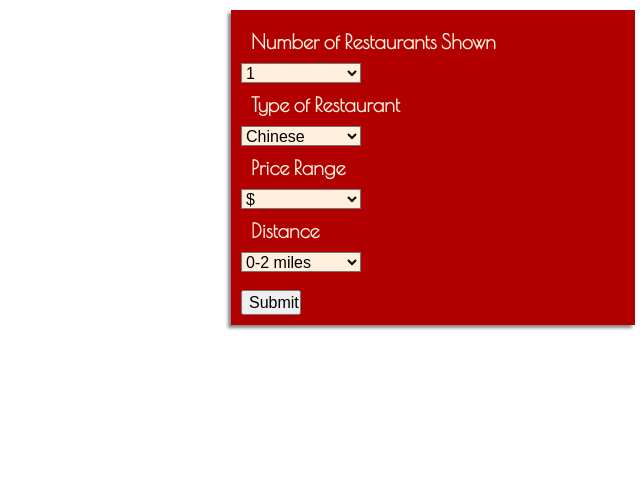
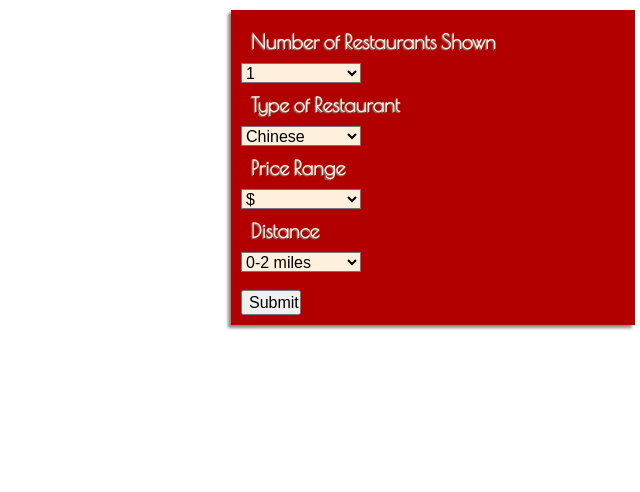
Before and after one commit to tranpham1997/team-tek-food, a Python web app: template wheel-of-food/templates/results.html in a window 1280 px wide. Shown: the part 100-592 px from the top of the page, without its empty margins (640-1280 px from the left). Run offline with Jinja, Linux system fonts and the light colour scheme; the template is opened without the code that fills it, so the values that code supplies are empty.

Commit message:
result update

```diff
--- a/wheel-of-food/static/resultpage.css
+++ b/wheel-of-food/static/resultpage.css
@@ -33,6 +33,7 @@ h2{
   font-family: "Poiret One", sans-serif;
   font-size: 20px;
   color: #FFF0DD;
+  text-shadow: -1px 1px 1px #888888;
 }
 h3{
   color: #FFC131;
```
